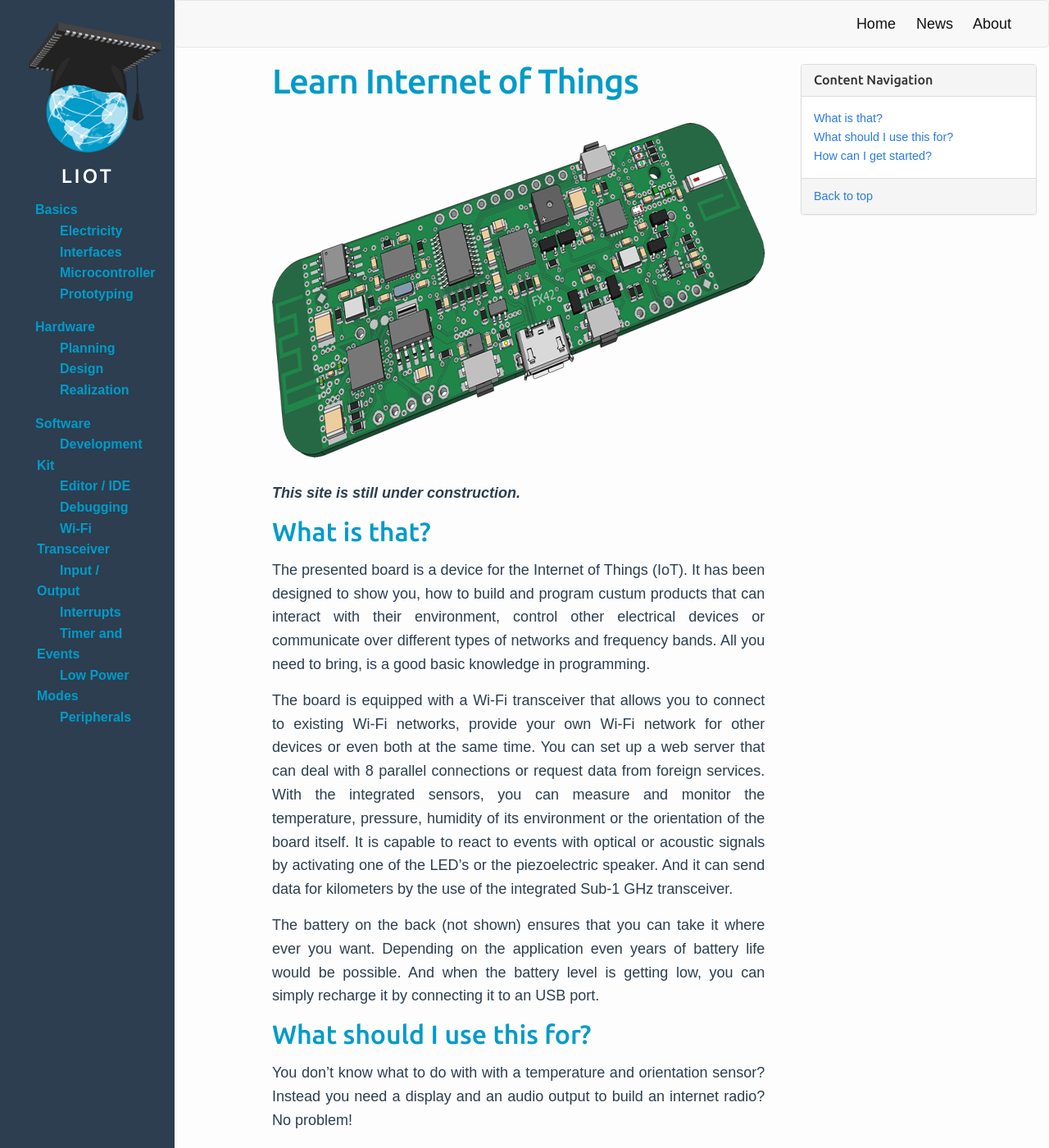
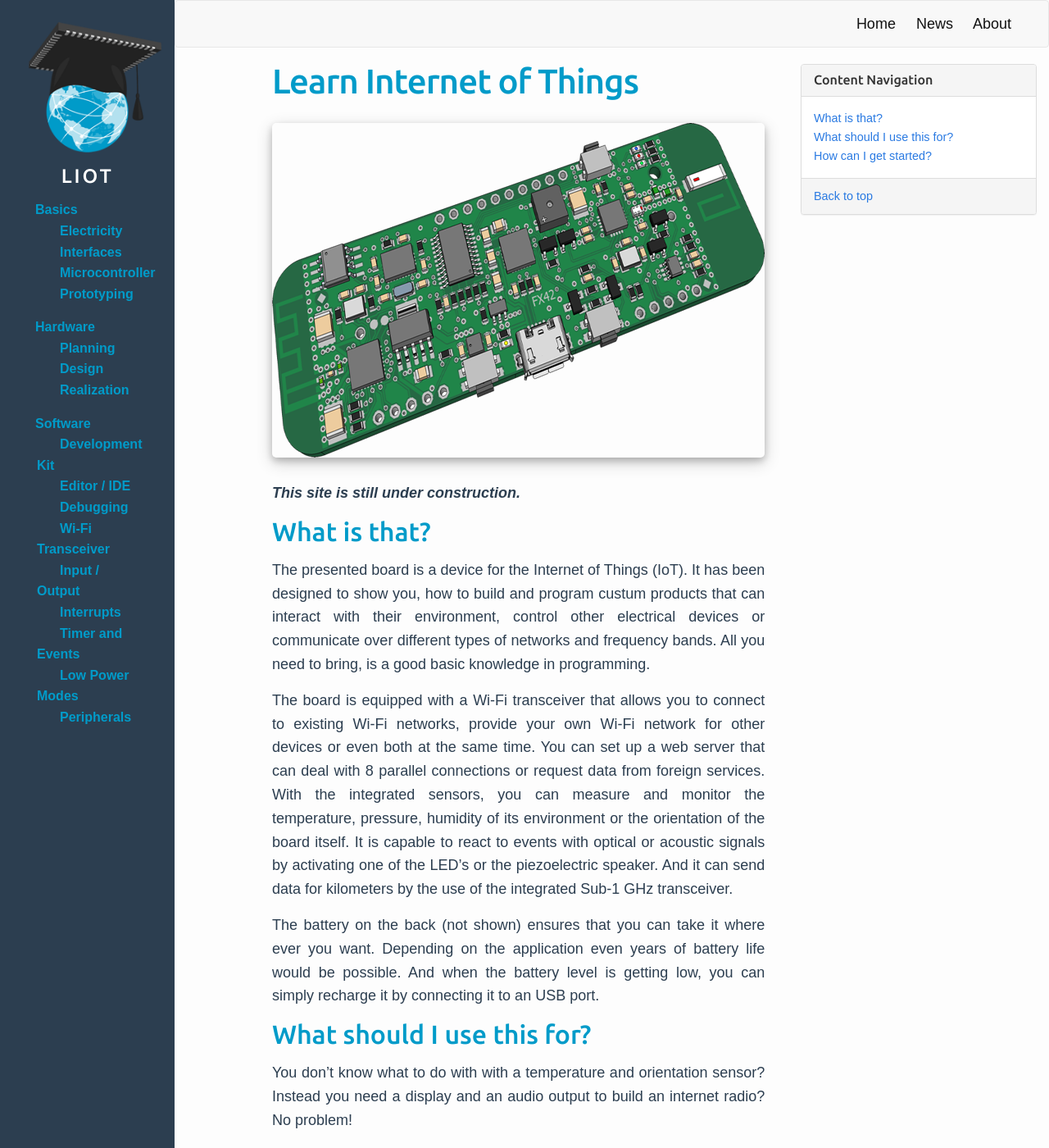
Before and after one commit to learn-internet-of-things/learn-internet-of-things.github.io, a Jekyll site: the page built from index.md, in a window 1280 px wide and 1400 px high. Shown: the whole window at 82% size. Built offline with Jekyll 4.4.1, drawn with Linux system fonts in a browser that asks for light colours; nearby versions of some CDN libraries.

Commit message:
#5 added shadows to content images

```diff
--- a/_sass/_base.scss
+++ b/_sass/_base.scss
@@ -45,9 +45,13 @@
 img {
     max-width: 100%;
     vertical-align: middle;
+
 }
 
-
+.post img {
+    box-shadow: 0 4px 8px 0 rgba(0, 0, 0, 0.2), 0 6px 20px 0 rgba(0, 0, 0, 0.19);
+    border-radius: 5px;
+}
 
 /**
  * Figures
```
